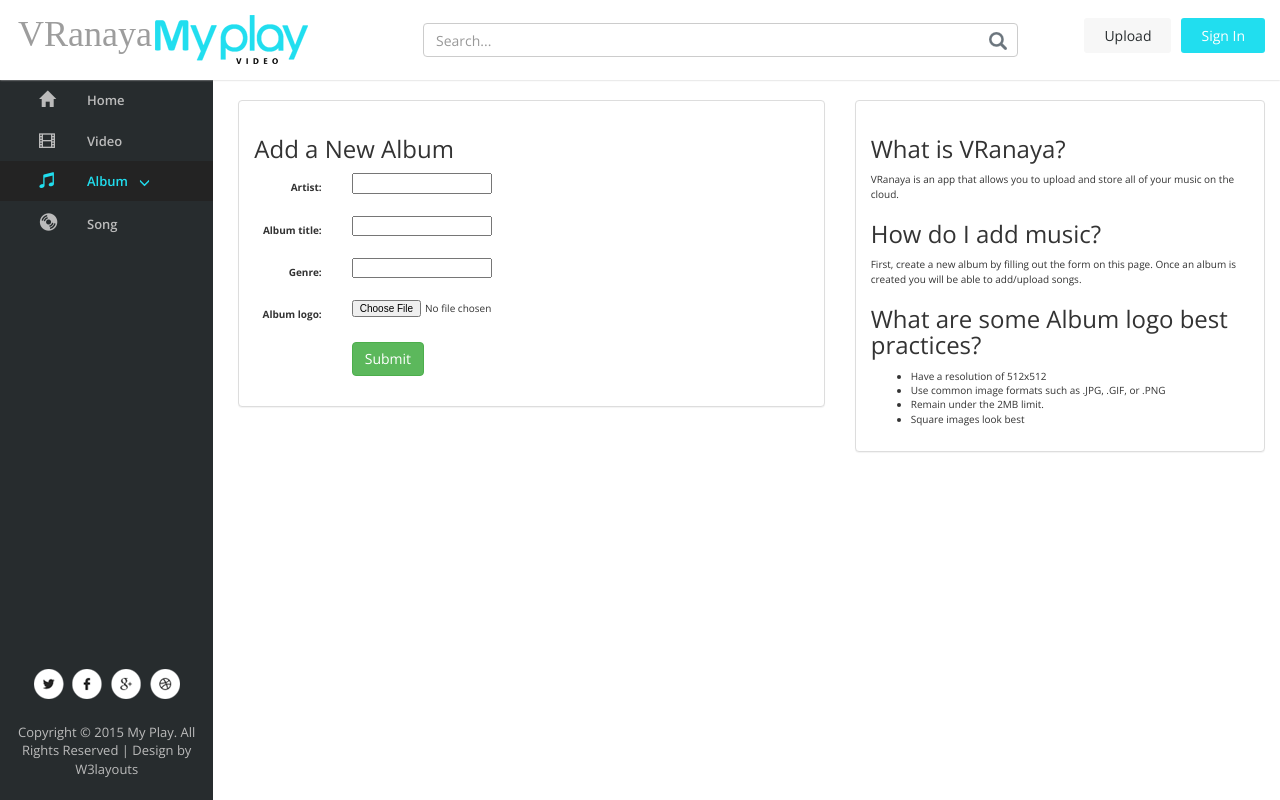
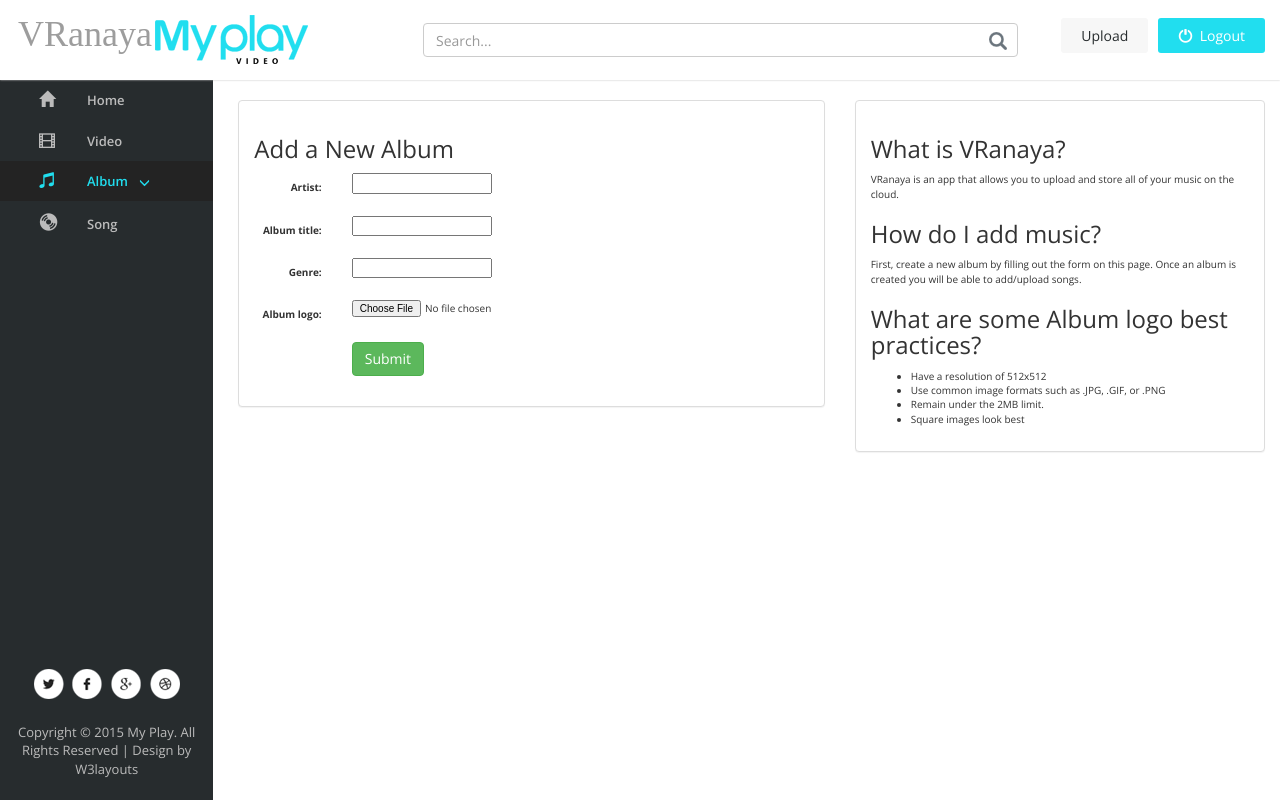
Before and after one commit to fathanpranaya/vranaya-millenuum, a Django app: page /create_album/ in a window 1280 px wide. Run offline with Django 3.2, Linux system fonts and the light colour scheme; a user stored in the database is signed in; some libraries are stand-ins or nearby versions.

Commit message:
fix url in base template

```diff
--- a/vranaya_app/templates/base.html
+++ b/vranaya_app/templates/base.html
@@ -73,6 +73,7 @@
 					});
 				</script>
 				<div class="signin">
+					{% if not user.is_authenticated %}
 						<a href="#small-dialog" class="play-icon popup-with-zoom-anim">Sign In</a>
 						<div id="small-dialog" class="mfp-hide">
 							<h3>Login</h3>
@@ -99,6 +100,11 @@
 							</div>
 							<div class="clearfix"> </div>
 						</div>
+					{% else %}
+						<a href="{% url 'vranaya_app:logout_user' %}">
+	                        <span class="glyphicon glyphicon-off" aria-hidden="true"></span>&nbsp; Logout
+	                    </a>
+					{% endif %}
 				</div>
 				<div class="clearfix"> </div>
 			</div>
@@ -117,11 +123,11 @@
 			</div>
 				<div class="drop-navigation drop-navigation">
 				  <ul class="nav nav-sidebar">
-					<li class="{% block index_active %}{% endblock %}"><a href="index.html" class="home-icon"><span class="glyphicon glyphicon-home" aria-hidden="true"></span>Home</a></li>
-					<li class="{% block videos_active %}{% endblock %}"><a href="#" ><span class="glyphicon glyphicon-film" aria-hidden="true"></span>Video</a></li>
+					<li class="{% block index_active %}{% endblock %}"><a href="{% url 'vranaya_app:index' %}" class="home-icon"><span class="glyphicon glyphicon-home" aria-hidden="true"></span>Home</a></li>
+					<li class="{% block videos_active %}{% endblock %}"><a href="{% url 'vranaya_app:videos' 'all' %}" ><span class="glyphicon glyphicon-film" aria-hidden="true"></span>Video</a></li>
 					<li class="{% block albums_active %}{% endblock %}"><a href="#" class="menu1"><span class="glyphicon glyphicon-music" aria-hidden="true"></span>Album<span class="glyphicon glyphicon-menu-down" aria-hidden="true"></span></a></li>
 						<ul class="cl-effect-2">
-							<li><a href="movies.html">All</a></li>
+							<li><a href="{% url 'vranaya_app:index' %}">All</a></li>
 							<li><a href="movies.html">Most Played</a></li>
 							<li><a href="movies.html">Favorites</a></li>
 						</ul>
@@ -132,7 +138,7 @@
 								});
 							});
 						</script>
-					<li class="{% block songs_active %}{% endblock %}"><a href="#" ><span class="glyphicon glyphicon-cd" aria-hidden="true" style="margin-right: 30px;font-size: 18px"></span>Song</a></li>
+					<li class="{% block songs_active %}{% endblock %}"><a href="{% url 'vranaya_app:songs' 'all' %}" ><span class="glyphicon glyphicon-cd" aria-hidden="true" style="margin-right: 30px;font-size: 18px"></span>Song</a></li>
 				  </ul>
 				  <!-- script-for-menu -->
 						<script>
```
Also changed, not shown: 1 other file. Lines whose indentation alone changed are shown as unchanged.
